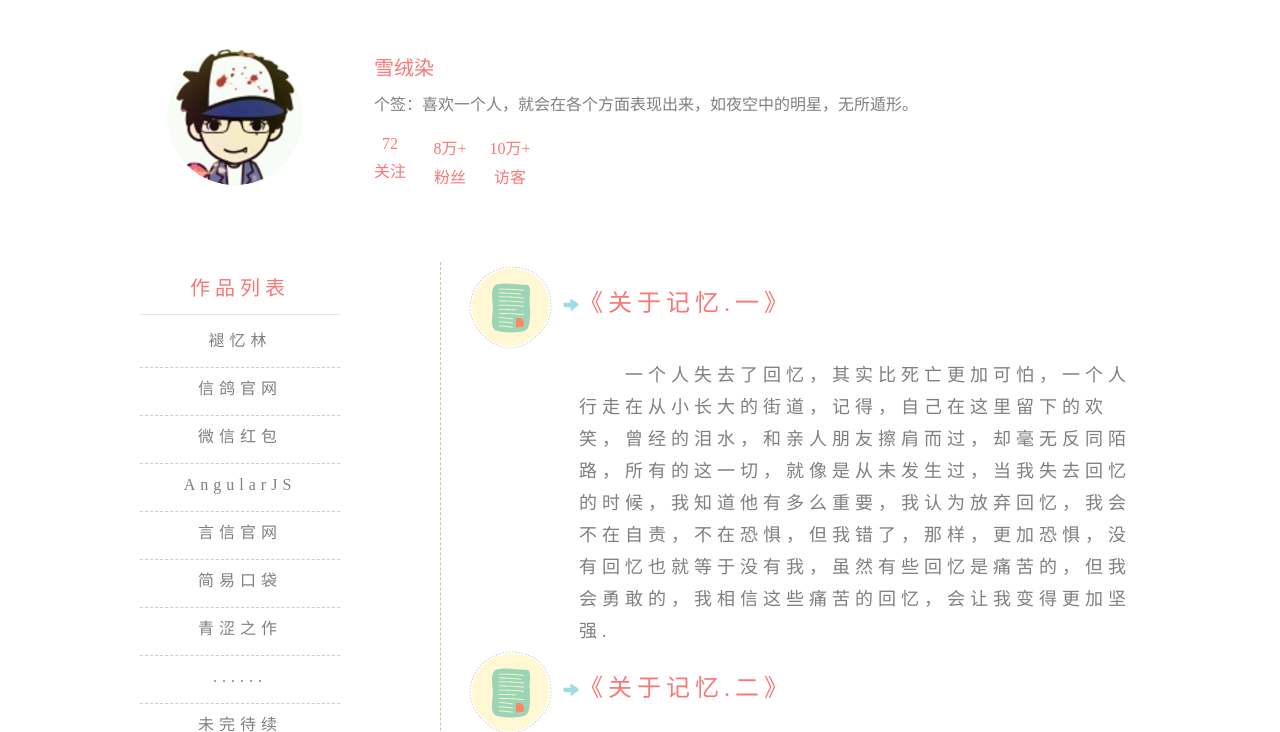
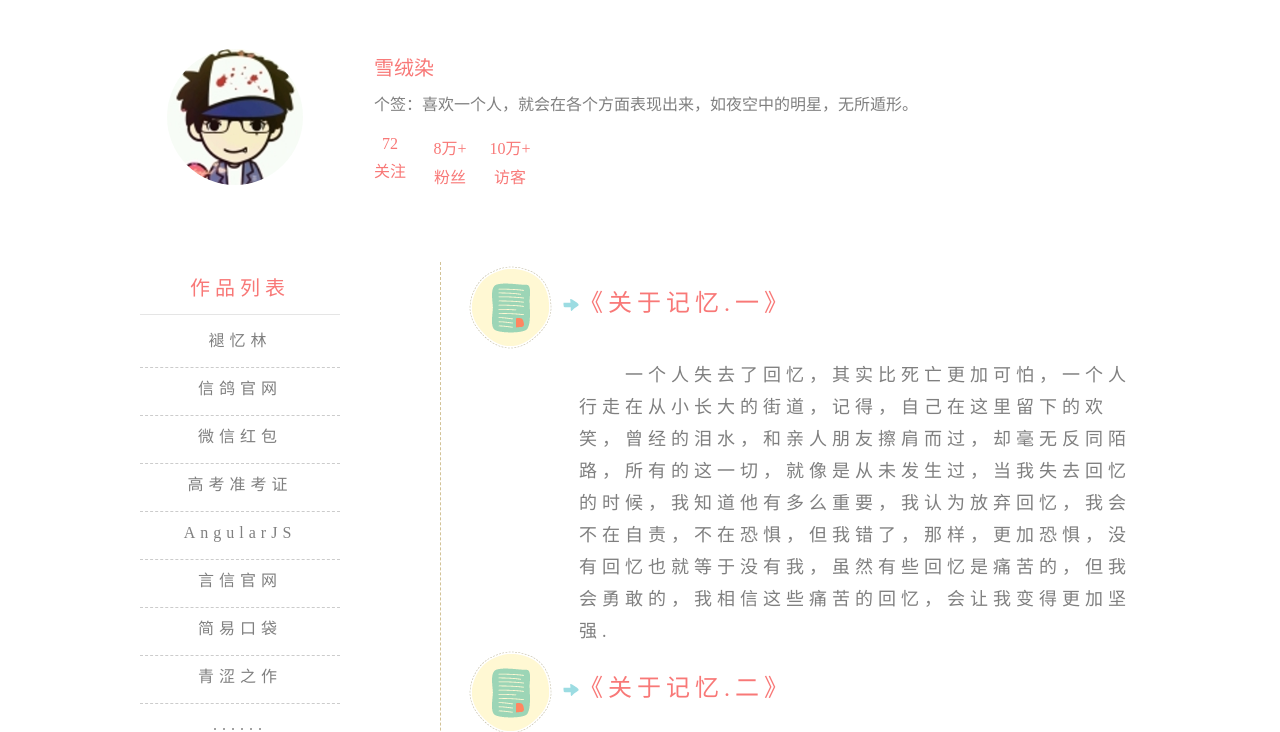
Before and after one commit to Mr-Sure/Mr-Sure.github.io, a plain HTML site: page index.html in a window 1280 px wide. Shown: the part 68-800 px from the top of the page. Drawn offline with Linux system fonts and the light colour scheme.

Commit message:
Update index.html

```diff
--- a/index.html
+++ b/index.html
@@ -112,6 +112,9 @@
             </div>
             <div class="leaf3">
               <a href="lovely/lucky/index.html"><h6>微信红包</h6></a>
+            </div>
+            <div class="leaf3">
+              <a href="lovely/card/card.html"><h6>高考准考证</h6></a>
             </div>
             <div class="leaf3">
               <a href="lovely/angular/index.html"><h6>AngularJS</h6></a>
```
